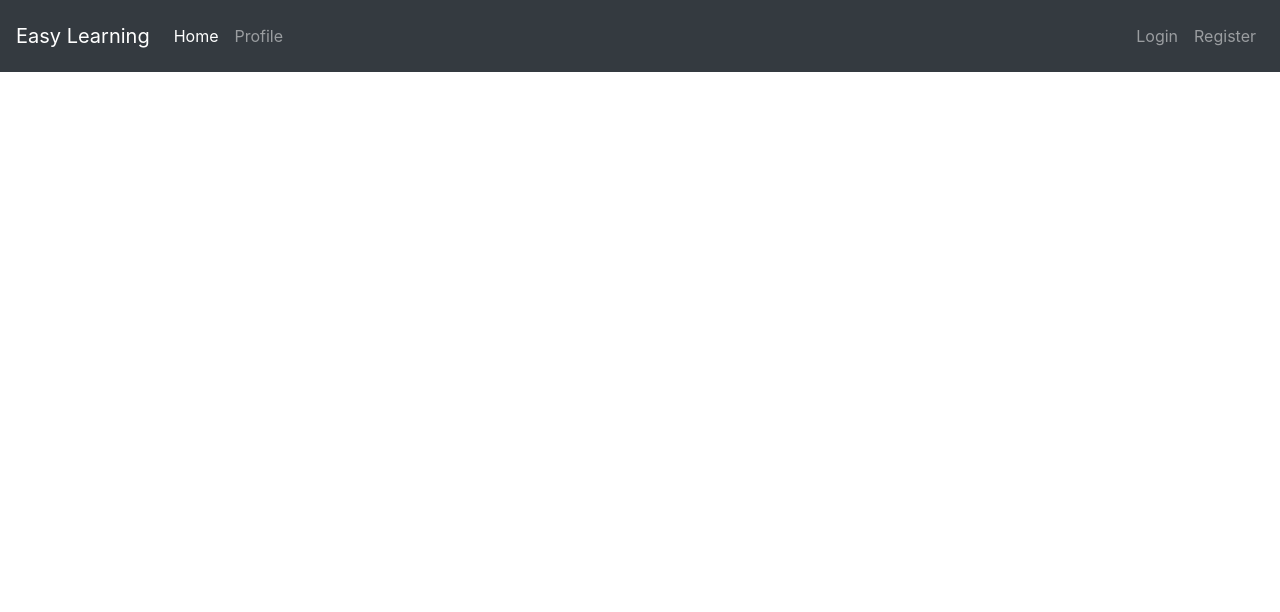
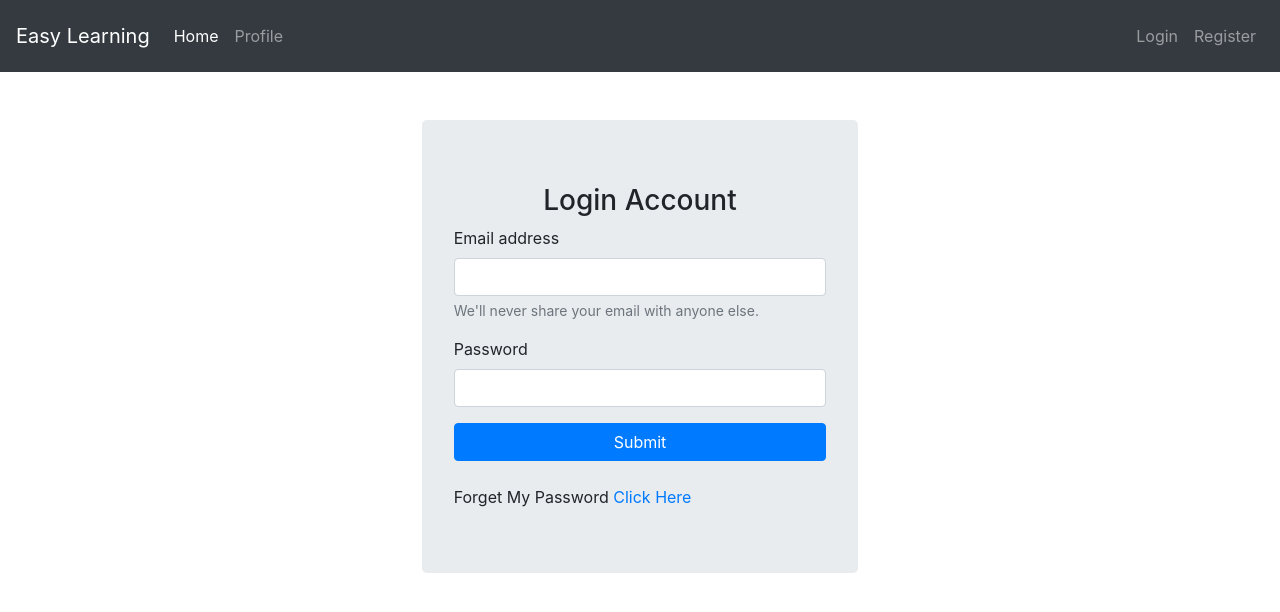
Before and after one commit to kodaishiotsuki/Auth_App_frontend, a React (Create React App) app: page /login in a window 1280 px wide. Shown: the top 612 px of the page. Built offline with nearby package versions, Linux system fonts and the light colour scheme.

Commit message:
ルーティング設定

```diff
--- a/src/common/Header.jsx
+++ b/src/common/Header.jsx
@@ -2,6 +2,9 @@ import React from "react";
 import Navbar from "./Navbar";
 import { BrowserRouter, Routes, Route } from "react-router-dom";
 import Home from "../components/Home";
+import Login from "../components/Login";
+import Register from "../components/Register";
+import Forget from "../components/Forget";
 
 const Header = () => {
   return (
@@ -12,6 +15,9 @@ const Header = () => {
 
           <Routes>
             <Route exact path='/' element={<Home />} />
+            <Route exact path='/login' element={<Login />} />
+            <Route exact path='/register' element={<Register />} />
+            <Route exact path='/forget' element={<Forget />} />
           </Routes>
         </div>
       </BrowserRouter>
--- a/src/common/Navbar.jsx
+++ b/src/common/Navbar.jsx
@@ -1,14 +1,15 @@
 import React from "react";
+import { Link } from "react-router-dom";
 
 const Navbar = () => {
   return (
     <div>
-      <nav class='navbar navbar-expand-lg navbar-dark bg-dark'>
-        <a class='navbar-brand' href='#'>
+      <nav className='navbar navbar-expand-lg navbar-dark bg-dark'>
+        <Link className='navbar-brand' to='/'>
           Easy Learning
-        </a>
+        </Link>
         <button
-          class='navbar-toggler'
+          className='navbar-toggler'
           type='button'
           data-toggle='collapse'
           data-target='#navbarText'
@@ -16,32 +17,32 @@ const Navbar = () => {
           aria-expanded='false'
           aria-label='Toggle navigation'
         >
-          <span class='navbar-toggler-icon'></span>
+          <span className='navbar-toggler-icon'></span>
         </button>
-        <div class='collapse navbar-collapse' id='navbarText'>
-          <ul class='navbar-nav mr-auto'>
-            <li class='nav-item active'>
-              <a class='nav-link' href='#'>
-                Home <span class='sr-only'>(current)</span>
-              </a>
+        <div className='collapse navbar-collapse' id='navbarText'>
+          <ul className='navbar-nav mr-auto'>
+            <li className='nav-item active'>
+              <Link className='nav-link' to='/'>
+                Home <span className='sr-only'>(current)</span>
+              </Link>
             </li>
-            <li class='nav-item'>
-              <a class='nav-link' href='#'>
+            <li className='nav-item'>
+              <Link className='nav-link' to='#'>
                 Profile
-              </a>
+              </Link>
             </li>
           </ul>
-          <span class='navbar-text'>
-            <ul class='navbar-nav mr-auto'>
-              <li class='nav-item'>
-                <a class='nav-link' href='#'>
+          <span className='navbar-text'>
+            <ul className='navbar-nav mr-auto'>
+              <li className='nav-item'>
+                <Link className='nav-link' to='/login'>
                   Login
-                </a>
+                </Link>
               </li>
-              <li class='nav-item'>
-                <a class='nav-link' href='#'>
+              <li className='nav-item'>
+                <Link className='nav-link' to='/register'>
                   Register
-                </a>
+                </Link>
               </li>
             </ul>
           </span>
--- /dev/null
+++ b/src/components/Forget.jsx
@@ -0,0 +1,9 @@
+import React from 'react'
+
+const Forget = () => {
+  return (
+    <div>Forget</div>
+  )
+}
+
+export default Forget
--- /dev/null
+++ b/src/components/Login.jsx
@@ -0,0 +1,47 @@
+import React from "react";
+import { Link } from "react-router-dom";
+
+const Login = () => {
+  return (
+    <div>
+      <br />
+      <br />
+      <div className='row'>
+        <div className='jumbotron col-lg-4 offset-lg-4'>
+          <h3 className='text-center'>Login Account</h3>
+
+          <form>
+            <div className='form-group'>
+              <label for='exampleInputEmail1'>Email address</label>
+              <input
+                type='email'
+                className='form-control'
+                id='exampleInputEmail1'
+                aria-describedby='emailHelp'
+              />
+              <small id='emailHelp' className='form-text text-muted'>
+                We'll never share your email with anyone else.
+              </small>
+            </div>
+            <div className='form-group'>
+              <label for='exampleInputPassword1'>Password</label>
+              <input
+                type='password'
+                className='form-control'
+                id='exampleInputPassword1'
+              />
+            </div>
+            <div className='form-group form-check'></div>
+            <button type='submit' className='btn btn-primary btn-block'>
+              Submit
+            </button>
+            <br />
+            Forget My Password <Link to="/forget">Click Here</Link>
+          </form>
+        </div>
+      </div>
+    </div>
+  );
+};
+
+export default Login;
--- /dev/null
+++ b/src/components/Register.jsx
@@ -0,0 +1,7 @@
+import React from "react";
+
+const Register = () => {
+  return <div>Register</div>;
+};
+
+export default Register;
```
Also changed, not shown: src/components/Profile.jsx (added, +9 -0 lines).
